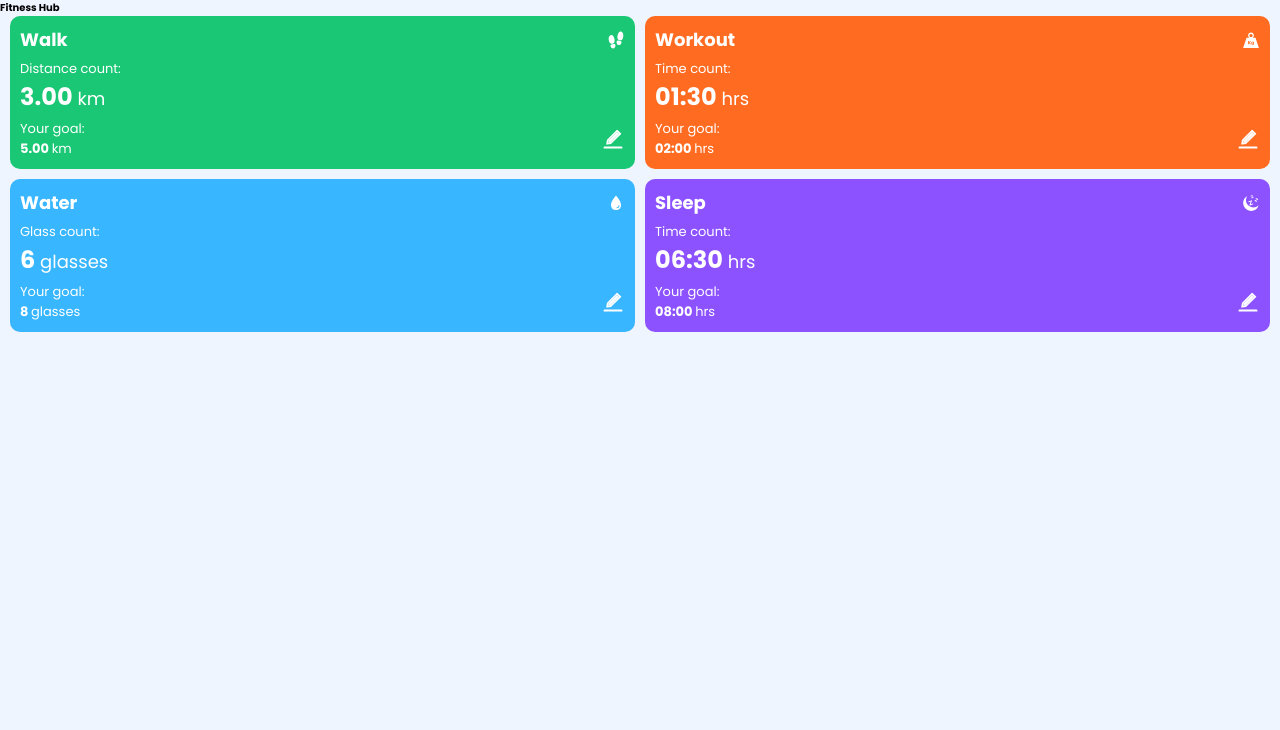
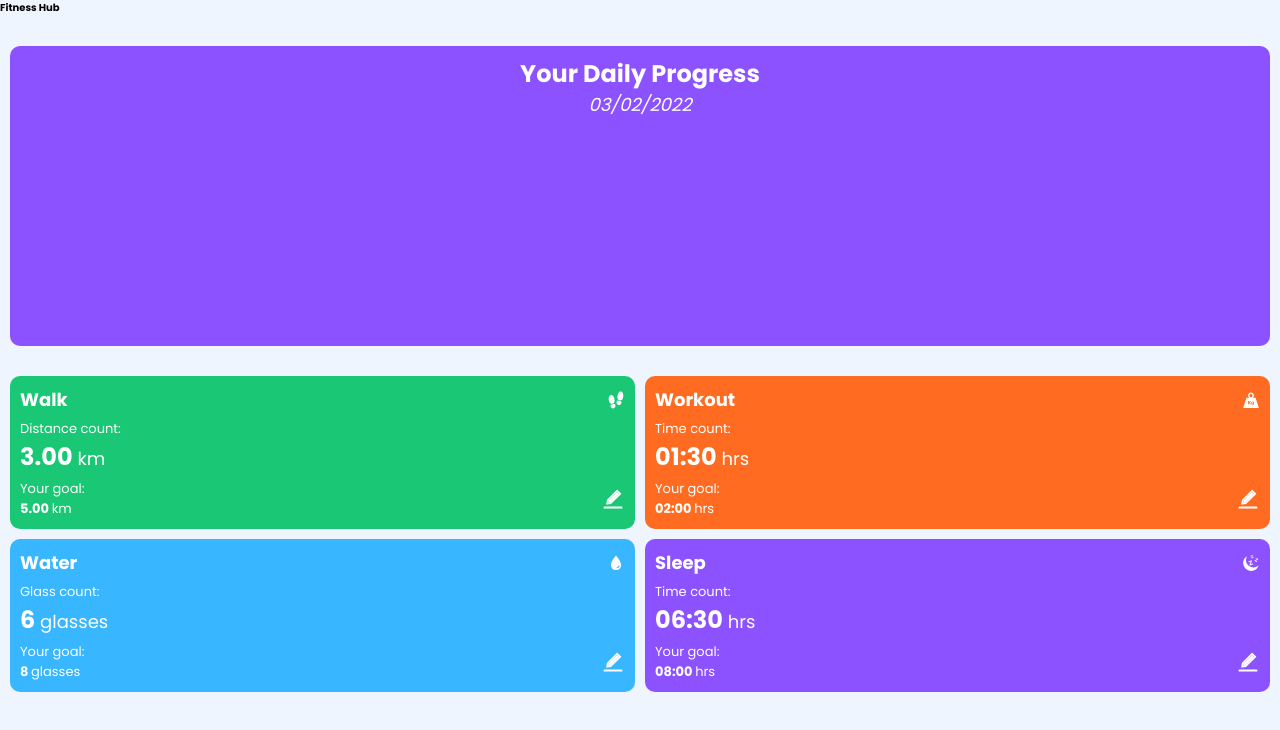
Before and after one commit to vanshp0272/fitness-hub, a React (Create React App) app: page / in a window 1280 px wide. Shown: the top 730 px of the page. Built offline with nearby package versions, Linux system fonts and the light colour scheme.

Commit message:
Create GlobalProgressCard component and style its header

```diff
--- a/src/App.css
+++ b/src/App.css
@@ -52,10 +52,18 @@ html {
     font-weight: bold;
 }
 
+.text--italic {
+    font-style: italic;
+}
+
+.text--center {
+    text-align: center;
+}
+
 
 /* Layout styles */
 section {
-    margin: 0 var(--margin-size);
+    margin: 3em var(--margin-size);
 }
 
 .card-container {
--- a/src/App.js
+++ b/src/App.js
@@ -1,10 +1,15 @@
 import ProgressCard from "./components/ProgressCard";
+import GlobalProgressCard from "./components/GlogalProgressCard";
 import "./App.css";
 
 function App() {
   return (
     <>
       <h1>Fitness Hub</h1>
+
+      <section className="global-info">
+        <GlobalProgressCard />
+      </section>
 
       <section className="card-container">
         <ProgressCard
--- /dev/null
+++ b/src/components/GlobalProgressCard.css
@@ -0,0 +1,4 @@
+.card--global {
+    width: 100%;
+    min-height: 300px;
+}
--- /dev/null
+++ b/src/components/GlogalProgressCard.js
@@ -0,0 +1,13 @@
+import React from 'react';
+import './GlobalProgressCard.css';
+import { getCurrentDate } from '../utils';
+
+export default function GlogalProgressCard() {
+
+  return (
+    <article className="card card--purple card--global">
+      <div className="text text--big text--bold text--center">Your Daily Progress</div>
+      <div className="text text--med text--center text--italic">{getCurrentDate()}</div>
+    </article>
+  );
+}
--- a/src/utils.js
+++ b/src/utils.js
@@ -10,3 +10,12 @@ export const countFormatter = (count, units) => {
   }
   return count;
 }
+
+export const getCurrentDate = () => {
+  let date = new Date();
+  const day = date.getDate();
+  const month = date.getMonth() + 1;
+  const year = date.getFullYear();
+
+  return `${day < 10 ? `0${day}` : day}/${month < 10 ? `0${month}` : month}/${year}`
+}
```
